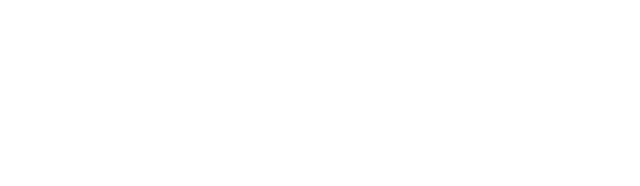
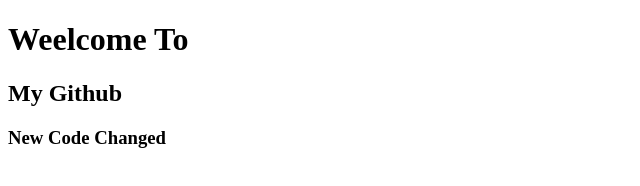
Before and after one commit to HABIBA0303/My-1st-Repo, a plain HTML site: page index.html in a window 1280 px wide. Shown: the whole page, without its empty margins (0-640 px from the left). Drawn offline with Linux system fonts and the light colour scheme.

Commit message:
added header

```diff
--- a/index.html
+++ b/index.html
@@ -7,6 +7,8 @@
     <title>My First GIthub Repo</title>
 </head>
 <body>
-
+    <h1>Weelcome To</h1>
+    <h2>My Github</h2>
+    <h3>New Code Changed</h3>
 </body>
 </html>
```
